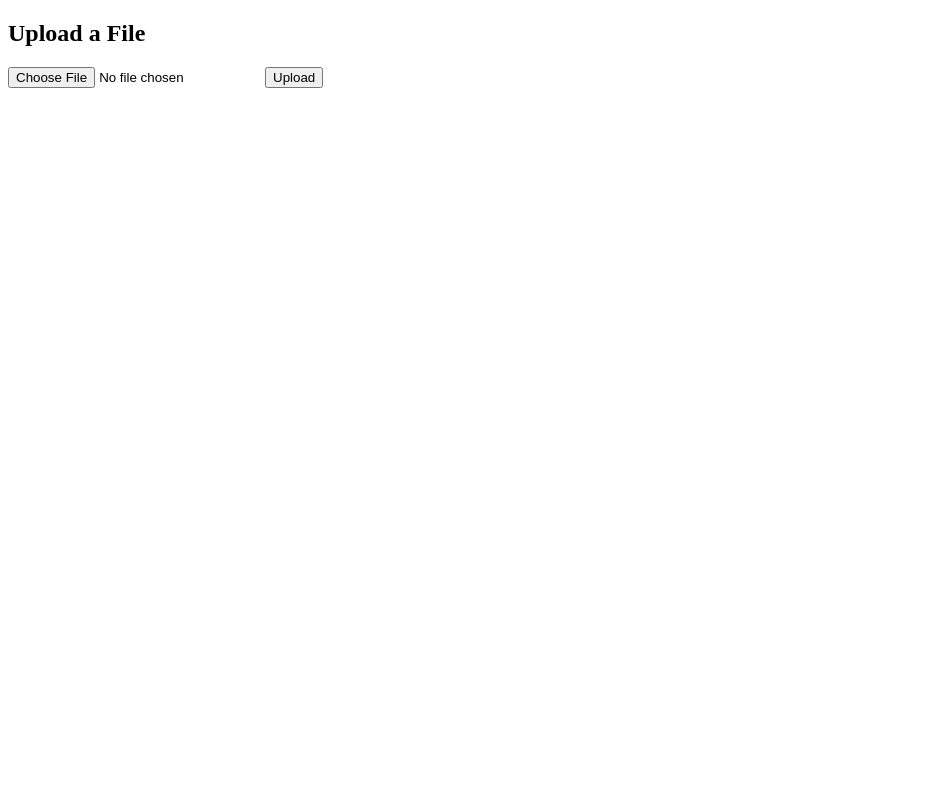
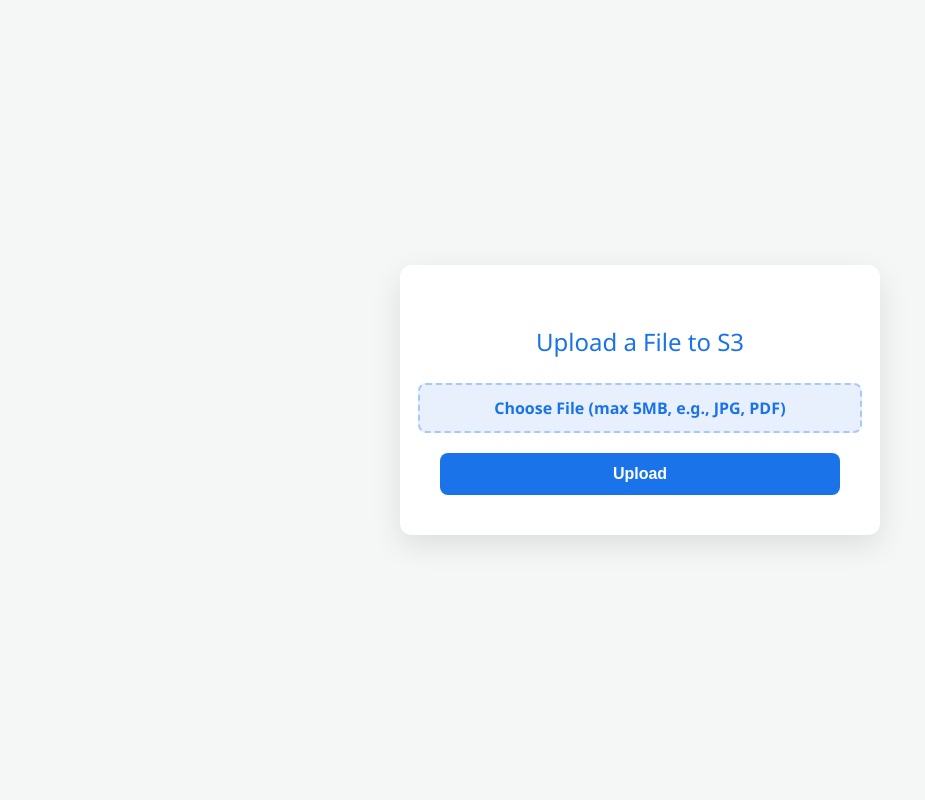
Before and after one commit to Pavan102003/Deploy-Web-app, a Flask app: page / in a window 1280 px wide. Shown: the whole page, without its empty margins (0-925 px from the left). Run offline with Flask 3, Linux system fonts and the light colour scheme.

Commit message:
index.html

```diff
--- a/templates/index.html
+++ b/templates/index.html
@@ -3,16 +3,141 @@
 <head>
     <meta charset="UTF-8">
     <meta name="viewport" content="width=device-width, initial-scale=1.0">
-    <title>File Uploader</title>
+    <title>Cloud File Uploader</title>
+    <style>
+
+        body {
+            font-family: 'Segoe UI', Tahoma, Geneva, Verdana, sans-serif;
+            background-color: #f4f7f6;
+            display: flex;
+            justify-content: center;
+            align-items: center;
+            min-height: 100vh;
+            margin: 0;
+            color: #333;
+        }
+
+        .container {
+            background-color: #ffffff;
+            padding: 40px;
+            border-radius: 12px;
+            box-shadow: 0 10px 30px rgba(0, 0, 0, 0.1);
+            width: 100%;
+            max-width: 400px;
+            text-align: center;
+        }
+
+        h2 {
+            color: #1a73e8;
+            margin-bottom: 25px;
+            font-weight: 500;
+        }
+
+
+        form {
+            display: flex;
+            flex-direction: column;
+            gap: 20px;
+            align-items: center;
+        }
+
+
+        input[type="file"] {
+            display: none;
+        }
+
+        .file-upload-label {
+            display: block;
+            padding: 12px 20px;
+            background-color: #e8f0fe;
+            color: #1a73e8;
+            border: 2px dashed #a7c8f9;
+            border-radius: 8px;
+            cursor: pointer;
+            width: 100%;
+            text-align: center;
+            transition: background-color 0.2s;
+            font-weight: 600;
+        }
+
+        .file-upload-label:hover {
+            background-color: #d2e3fc;
+        }
+
+
+        button[type="submit"] {
+            padding: 12px 30px;
+            background-color: #1a73e8;
+            color: white;
+            border: none;
+            border-radius: 8px;
+            cursor: pointer;
+            font-size: 16px;
+            font-weight: 600;
+            transition: background-color 0.2s, transform 0.1s;
+            width: 100%;
+        }
+
+        button[type="submit"]:hover {
+            background-color: #1562c2;
+        }
+
+        button[type="submit"]:active {
+            transform: scale(0.99);
+        }
+
+
+        .success-message {
+            margin-top: 25px;
+            padding: 15px;
+            background-color: #e6ffed;
+            border: 1px solid #c8e6c9;
+            border-radius: 8px;
+            color: #388e3c;
+            text-align: left;
+            word-wrap: break-word;
+        }
+
+        .success-message a {
+            color: #1a73e8;
+            word-break: break-all;
+        }
+    </style>
 </head>
 <body>
-    <h2>Upload a File</h2>
-    <form action="/upload" method="POST" enctype="multipart/form-data">
-        <input type="file" name="file" required>
-        <button type="submit">Upload</button>
-    </form>
-    {% if file_url %}
-        <p>File uploaded successfully: <a href="{{ file_url }}" target="_blank">{{ file_url }}</a></p>
-    {% endif %}
+    <div class="container">
+        <h2>Upload a File to S3</h2>
+
+        <form action="/upload" method="POST" enctype="multipart/form-data">
+
+            <input type="file" name="file" id="file" required
+                   onchange="updateFileName(this)">
+
+            <label for="file" class="file-upload-label">
+                <span id="file-name-display">Choose File (max 5MB, e.g., JPG, PDF)</span>
+            </label>
+
+            <button type="submit">Upload</button>
+        </form>
+
+        {% if file_url %}
+            <p class="success-message">
+                File uploaded successfully: <br>
+                <a href="{{ file_url }}" target="_blank">{{ file_url }}</a>
+            </p>
+        {% endif %}
+    </div>
+
+    <script>
+
+        function updateFileName(input) {
+            const display = document.getElementById('file-name-display');
+            if (input.files.length > 0) {
+                display.textContent = 'Selected: ' + input.files[0].name;
+            } else {
+                display.textContent = 'Choose File (max 5MB, e.g., JPG, PDF)';
+            }
+        }
+    </script>
 </body>
 </html>
```
